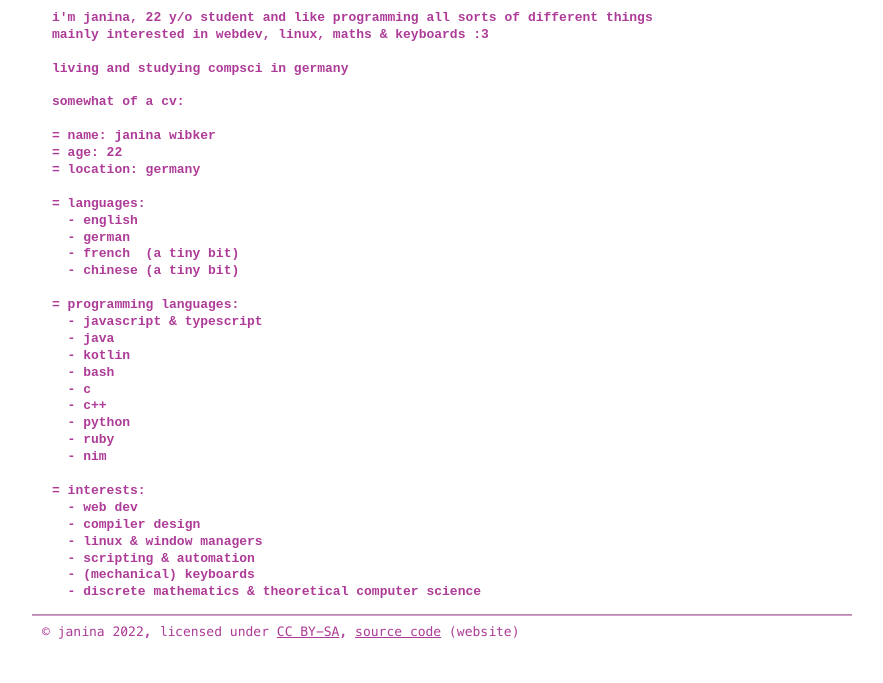
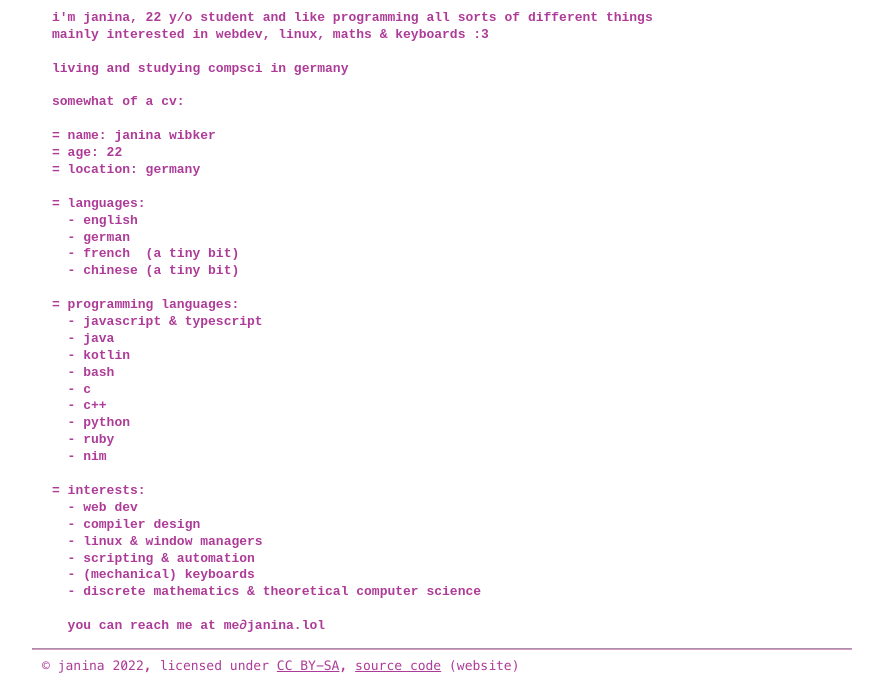
Before and after one commit to JaninaWibker/website-janina, an Eleventy site: page index.njk in a window 1280 px wide. Shown: the part 284-967 px from the top of the page, without its empty margins (198-1081 px from the left). Before the commit the page ends 933 px from the top, so only its background shows below. Built offline with nearby package versions, Linux system fonts and the light colour scheme; Eleventy itself is replaced by a stand-in of ours; files that its build step writes are made by us from their sources; what eleventy-sass would draw is missing.

Commit message:
email :peepoHappy:

```diff
--- a/index.njk
+++ b/index.njk
@@ -46,4 +46,6 @@ Somewhat of a cv:
   - scripting & automation
   - (mechanical) keyboards
   - discrete mathematics & theoretical computer science
+
+  You can reach me at <span>me</span>∂<span style="display: none">no-reply.</span>janina.lol
 </pre>
```
